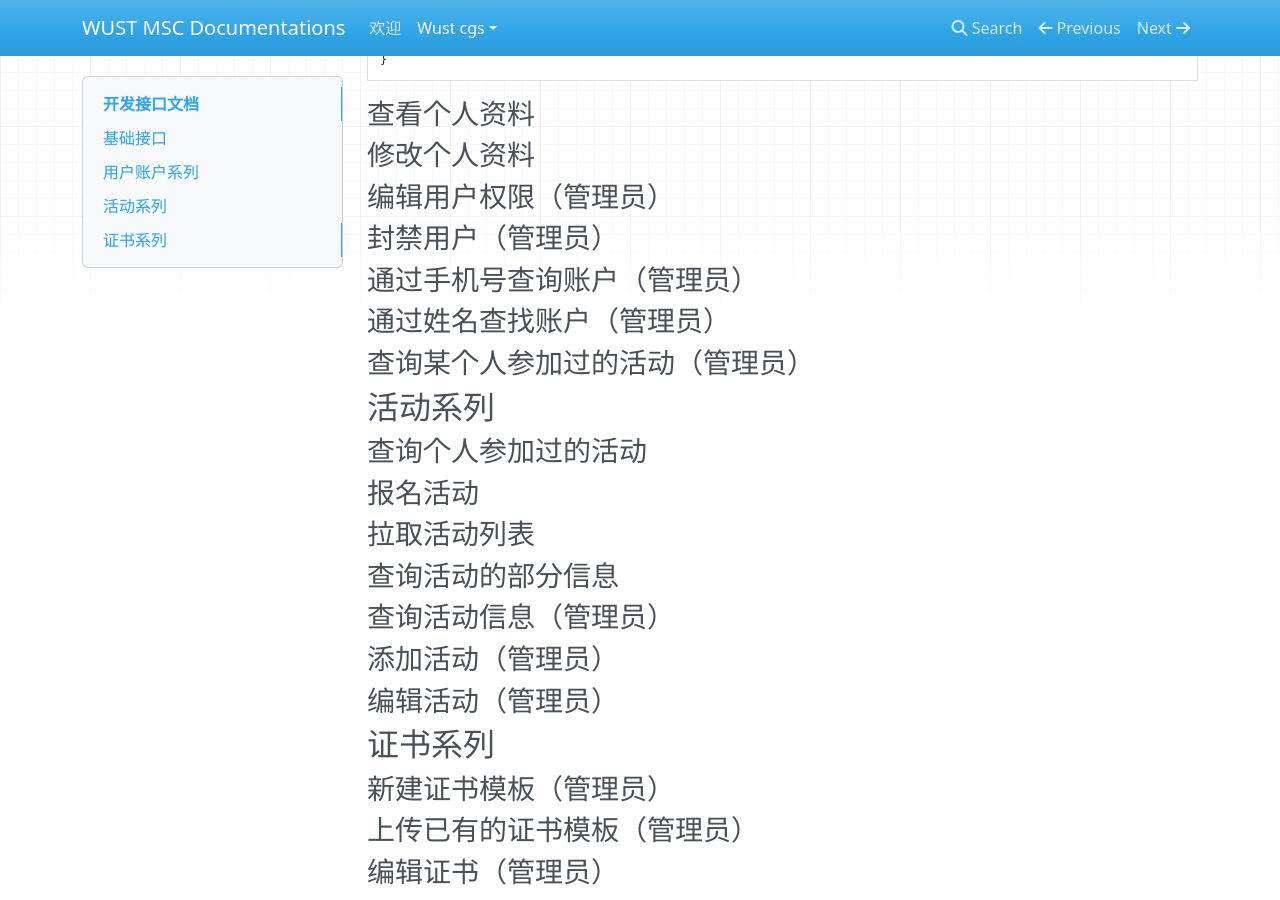
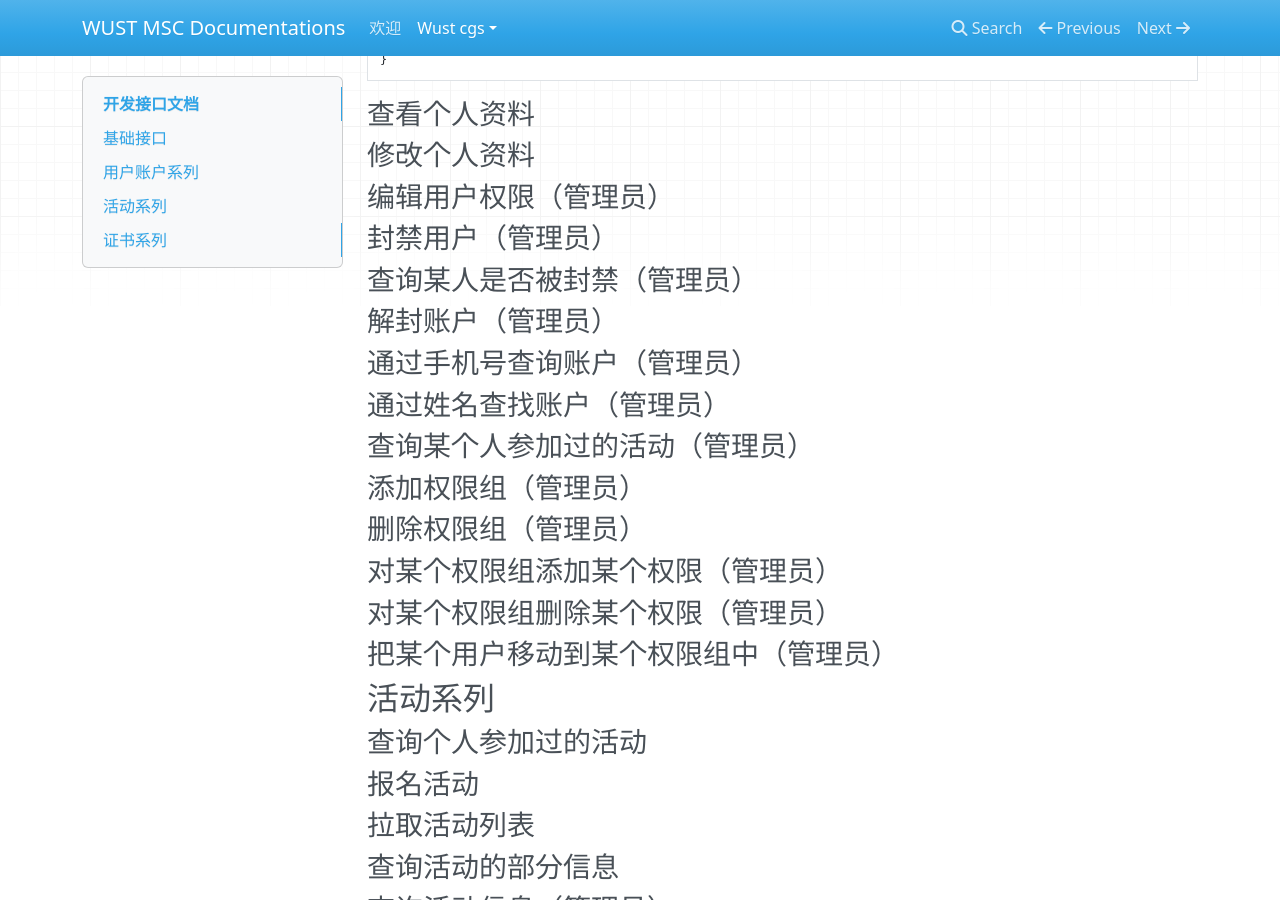
Before and after one commit to wust-msc-project/docs, an MkDocs documentation site: the page built from docs/wust-cgs/api/index.md, in a window 1280 px wide and 900 px high, scrolled down 3659 px. Built offline with MkDocs 1.6.1, drawn with Linux system fonts in a browser that asks for light colours; nearby versions of some CDN libraries.

Commit message:
feat:add some apis

```diff
--- a/docs/wust-cgs/api/index.md
+++ b/docs/wust-cgs/api/index.md
@@ -221,6 +221,14 @@
 
 
 
+### 查询某人是否被封禁（管理员）
+
+
+
+### 解封账户（管理员）
+
+
+
 ### 通过手机号查询账户（管理员）
 
 
@@ -230,6 +238,26 @@
 
 
 ### 查询某个人参加过的活动（管理员）
+
+
+
+### 添加权限组（管理员）
+
+
+
+### 删除权限组（管理员）
+
+
+
+### 对某个权限组添加某个权限（管理员）
+
+
+
+### 对某个权限组删除某个权限（管理员）
+
+
+
+### 把某个用户移动到某个权限组中（管理员）
 
 
 
```
